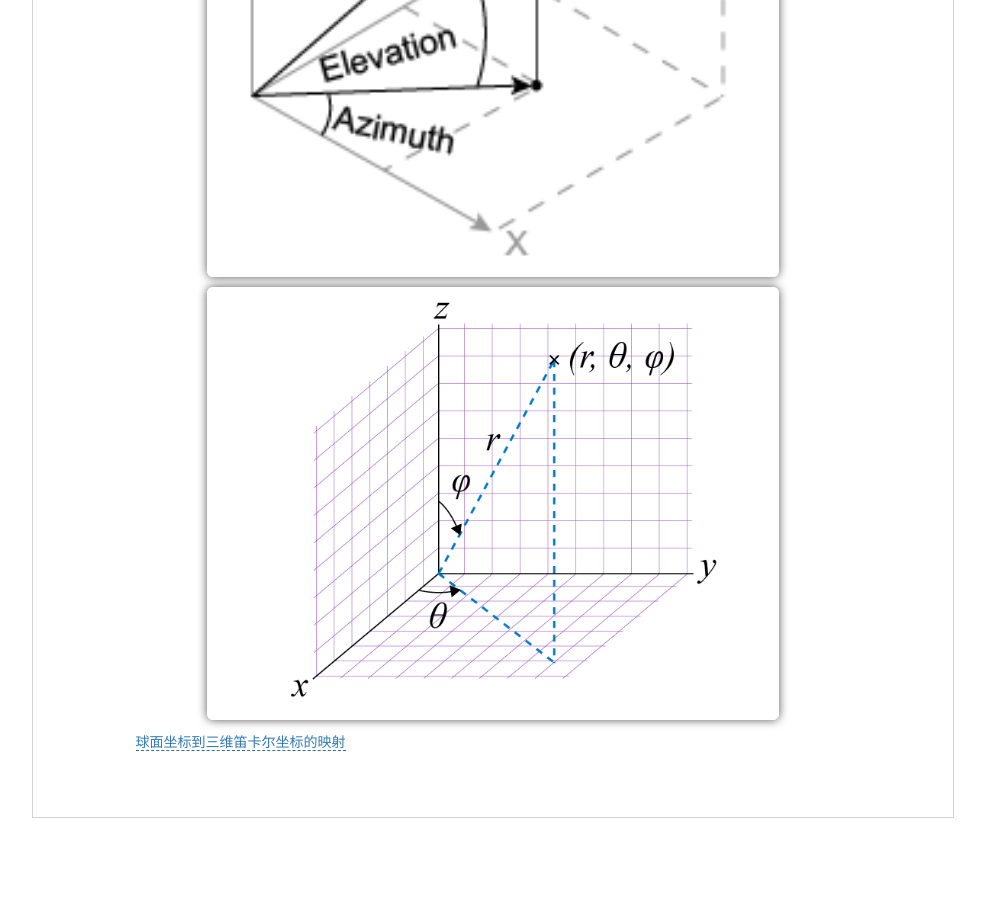
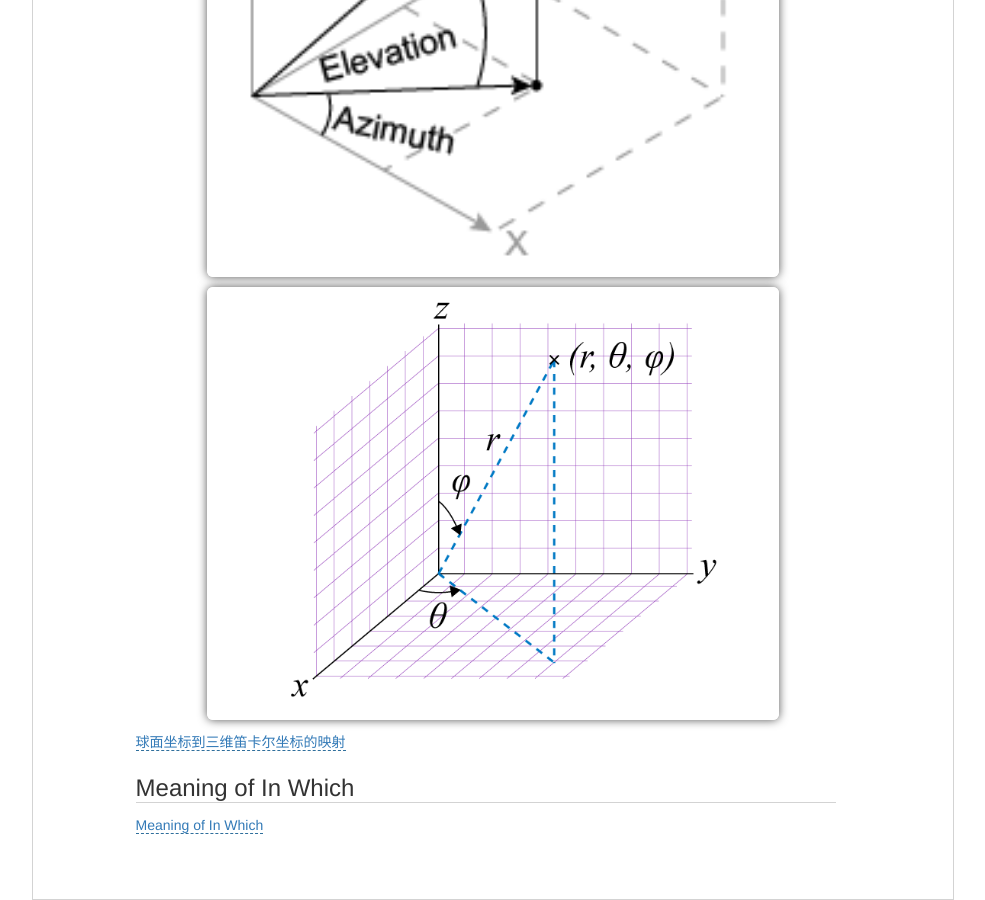
Before and after one commit to luli100/luli100.github.io, a Jekyll site: the page built from faq.md, in a window 1280 px wide and 900 px high, scrolled down 2200 px. Shown: the whole window, without its empty margins (147-1132 px from the left). Built offline with Jekyll 4.4.1, drawn with Linux system fonts in a browser that asks for light colours; formulas are drawn with MathJax 3; before the commit the page ends 3018 px from its top, so only the background shows below that.

Commit message:
Meaning of In Which

```diff
--- a/faq.md
+++ b/faq.md
@@ -80,3 +80,7 @@ orientation -= 2 * Math.PI * Math.Floor((orientation + Math.PI) / (2* Math.PI));
 <img src="/images/spherical_coordinate_system.png" width="80%">
 
 [球面坐标到三维笛卡尔坐标的映射](https://www.mathworks.com/help/matlab/ref/sph2cart_zh_CN.html)
+
+### Meaning of In Which
+
+[Meaning of In Which](https://www.geeksforgeeks.org/difference-between-which-and-in-which-in-english-grammar/)
```
